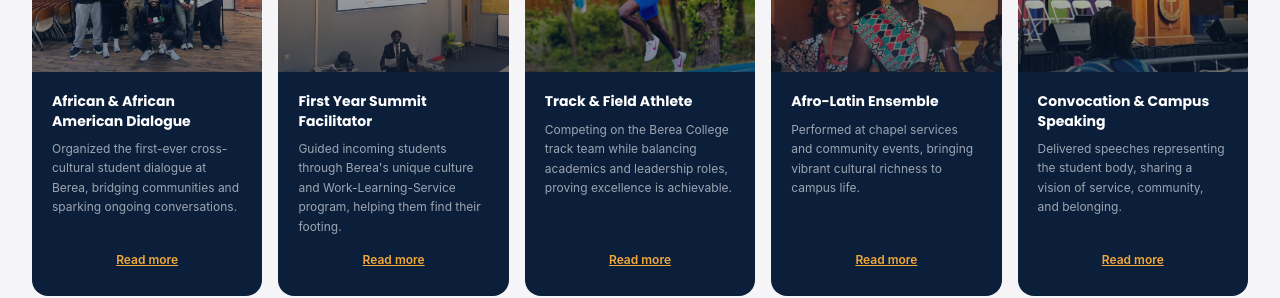
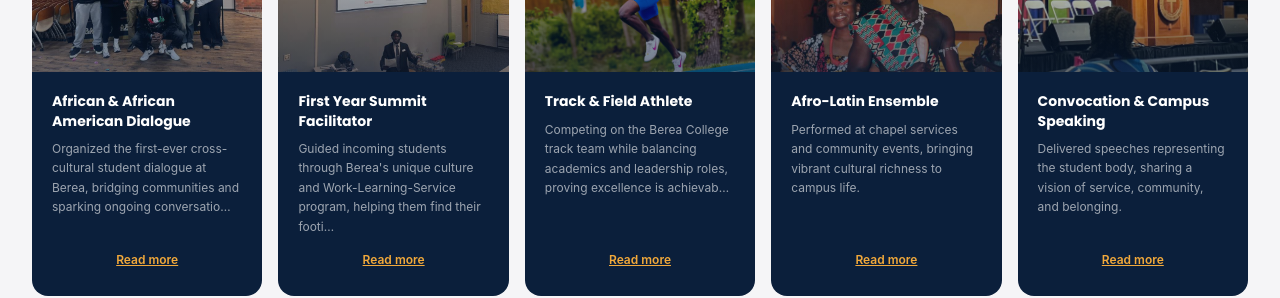
Before and after one commit to AmbGoodluck/kamuskay-website, a Next.js app: page / in a window 1280 px wide. Shown: the part 2840-3138 px from the top of the page. Built offline with nearby package versions, Linux system fonts and the light colour scheme; no server answers; the database is empty.

Commit message:
Truncate activity card captions for brief display on home page

```diff
--- a/components/sections/FeaturedActivities.tsx
+++ b/components/sections/FeaturedActivities.tsx
@@ -90,7 +90,7 @@
                     {act.title}
                   </h3>
                   <p className="text-white/60 text-xs leading-relaxed flex-1">
-                    {act.caption}
+                    {act.caption.length > 120 ? act.caption.slice(0, 120) + '…' : act.caption}
                   </p>
                   {act.details && (
                     <>
```
